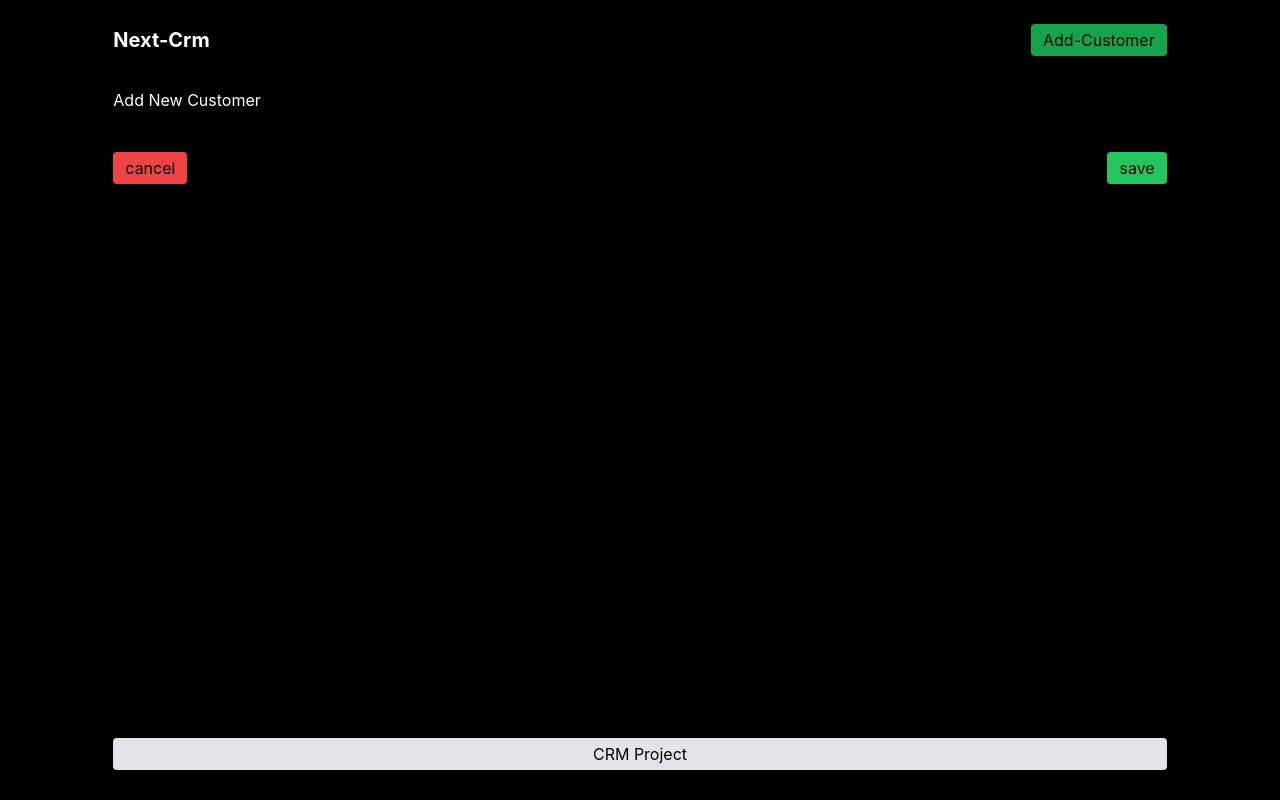
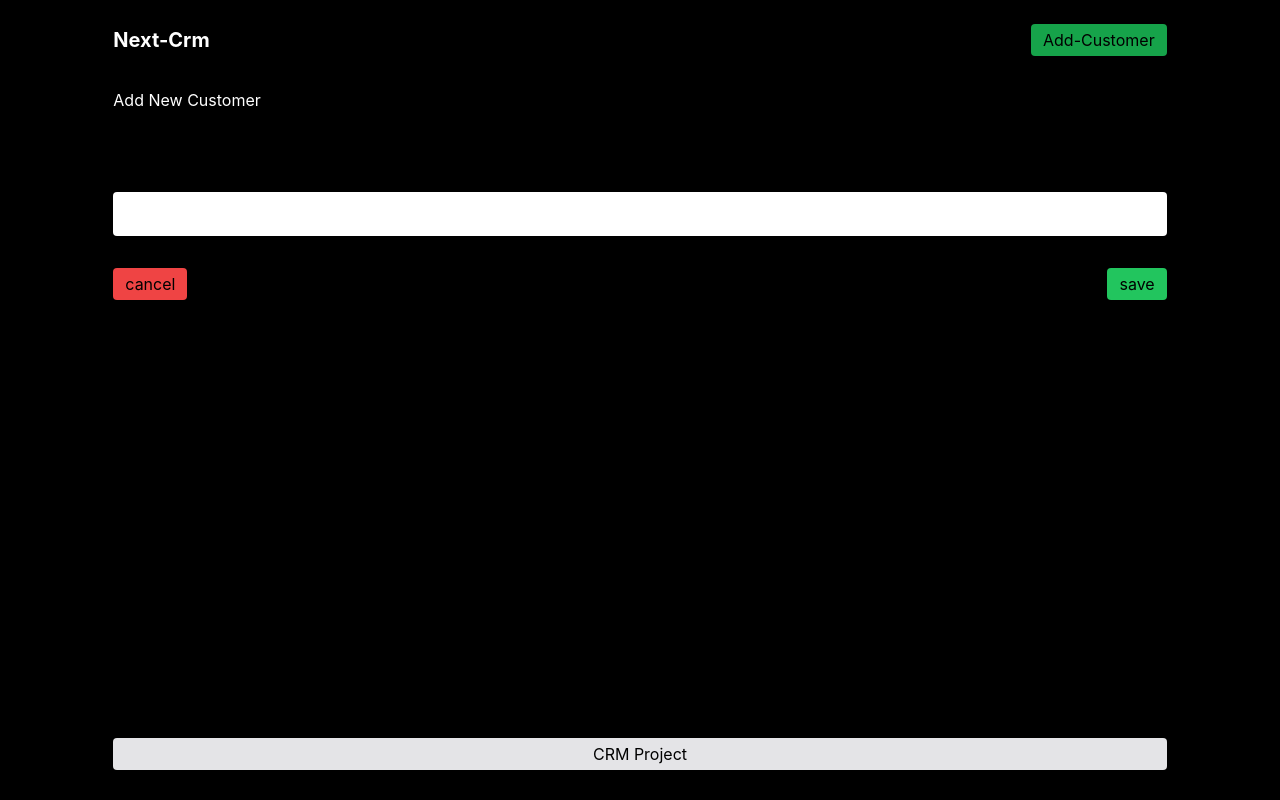
Before and after one commit to arshia788/Next-Crm, a Next.js app: page /add-customer in a window 1280 px wide. Built offline with nearby package versions, Linux system fonts and the light colour scheme.

Commit message:
working on FormInput & from

```diff
--- a/components/modules/Form.js
+++ b/components/modules/Form.js
@@ -1,7 +1,12 @@
 import React from 'react'
+import FormInput from './FormInput'
 
-export default function Form() {
+export default function Form({form, setForm}) {
   return (
-    <div>Form</div>
+    <div className='my-8'>
+
+        <FormInput />
+
+    </div>
   )
 }
--- /dev/null
+++ b/components/modules/FormInput.js
@@ -0,0 +1,22 @@
+import React from 'react'
+
+export default function FormInput({name, lable, type, onChange, value}) {
+  return (
+    <div className='flex flex-col text-blue-800'>
+        <lable
+        className='mb-8'
+        htmlFor={name}>{lable}</lable>
+
+        <input
+        className='border-none rounded p-2 outline-none text-lg'
+        value={value}
+        type={type}
+        onChange={onChange}
+        id={name}
+        name={name}
+        />
+
+
+    </div>
+  )
+}
--- a/components/templates/AddCustomerPage.js
+++ b/components/templates/AddCustomerPage.js
@@ -59,7 +59,9 @@ export default function AddCustomerPage() {
 
     return (
         <div className='flex flex-col'>
+
             <h4 className='text-white my-4'>Add New Customer</h4>
+
             <Form form={form} setForm={setForm} />
 
             <div className='flex justify-between items-center'>
```
